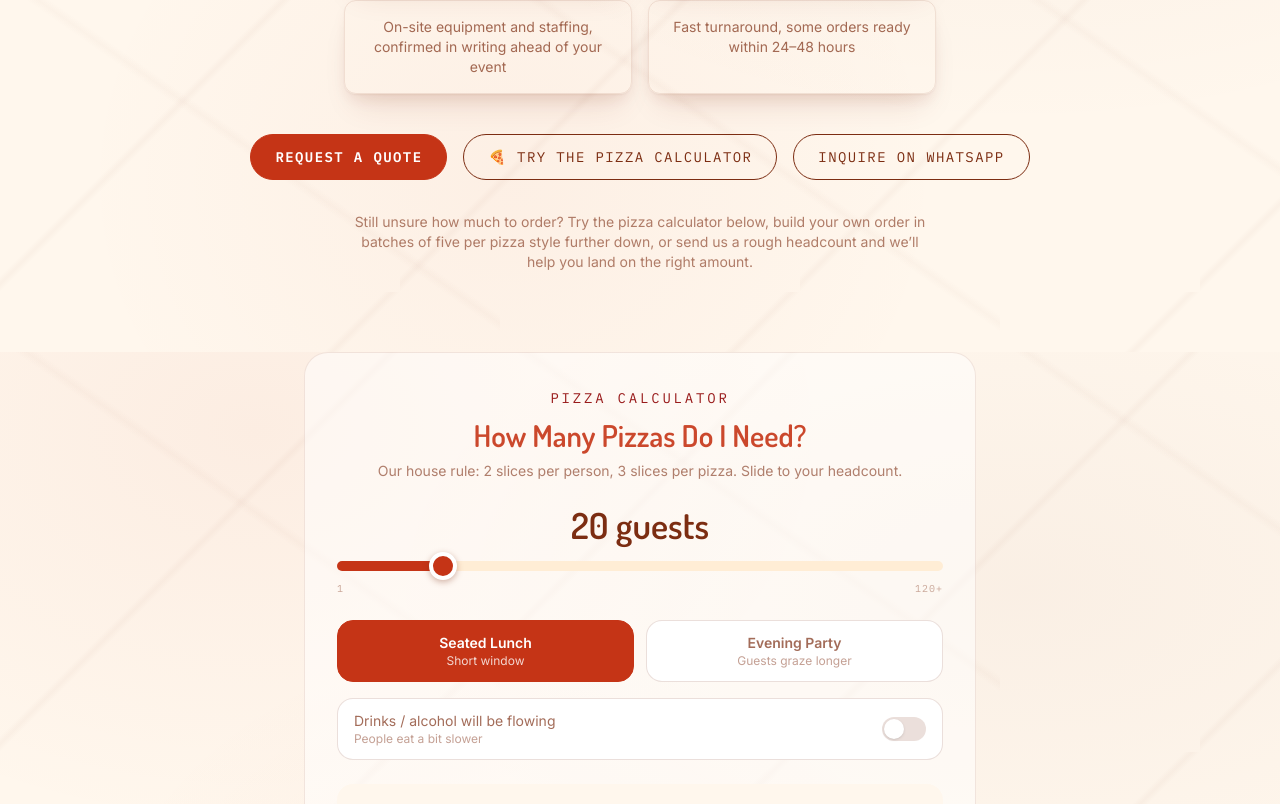
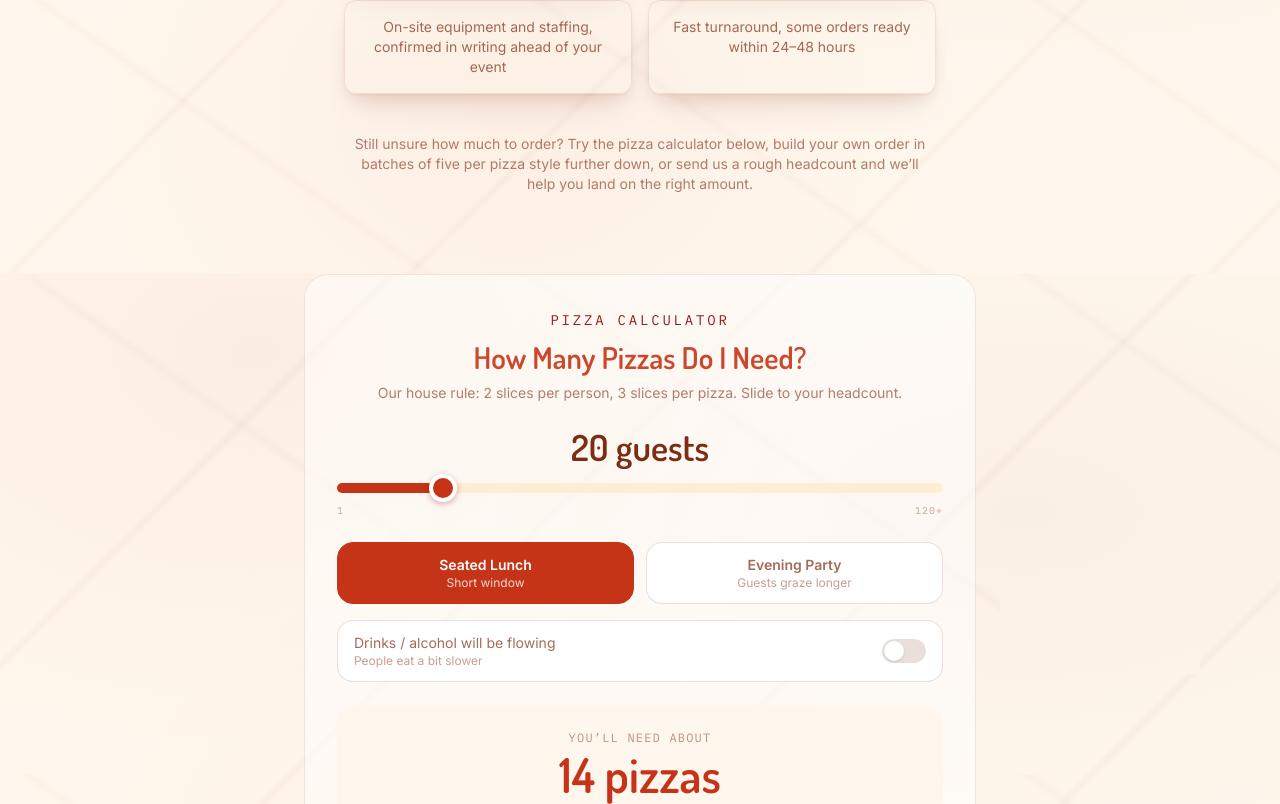
Before and after one commit to ziamariaberlin2-home/one-scroll-web, a Next.js app: page /one-scroll-web/catering in a window 1280 px wide. Shown: the part 1216-2020 px from the top of the page. Built offline with nearby package versions, Linux system fonts and the light colour scheme.

Commit message:
Add files via upload

```diff
--- a/app/catering/page.js
+++ b/app/catering/page.js
@@ -150,20 +150,7 @@ export default function CateringPage() {
           ))}
         </ul>
 
-        <div className="mt-10 flex flex-wrap items-center justify-center gap-4">
-          <a href="#catering-form" className="btn-pill-wine">Request a Quote</a>
-          <a href="#pizza-calculator" className="btn-pill-dark">🍕 Try the Pizza Calculator</a>
-          <a
-            href={whatsappLink("Hi Zia Maria! I'd like a catering or private event quote in Berlin.")}
-            target="_blank"
-            rel="noopener noreferrer"
-            className="btn-pill-dark"
-          >
-            Inquire on WhatsApp
-          </a>
-        </div>
-
-        <p className="mx-auto mt-8 max-w-xl text-center text-sm text-ink/60">
+        <p className="mx-auto mt-10 max-w-xl text-center text-sm text-ink/60">
           Still unsure how much to order? Try the pizza calculator below, build your own order in
           batches of five per pizza style further down, or send us a rough headcount and
           we&rsquo;ll help you land on the right amount.
```
